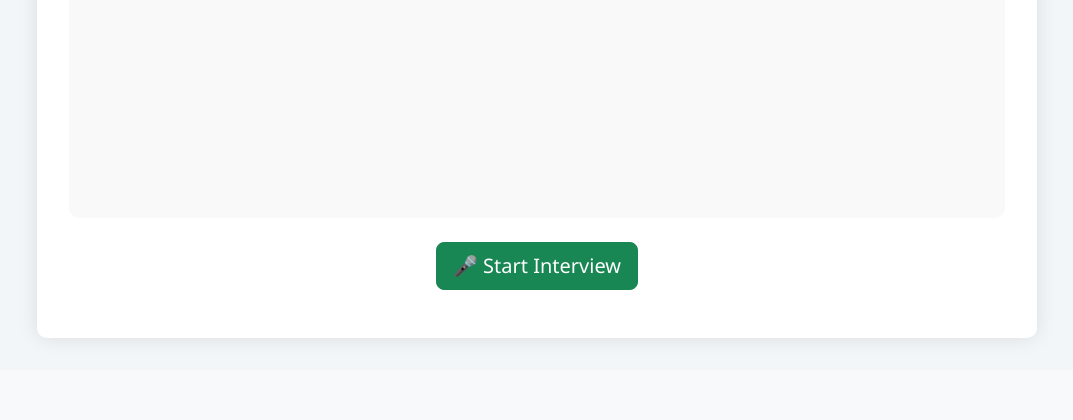
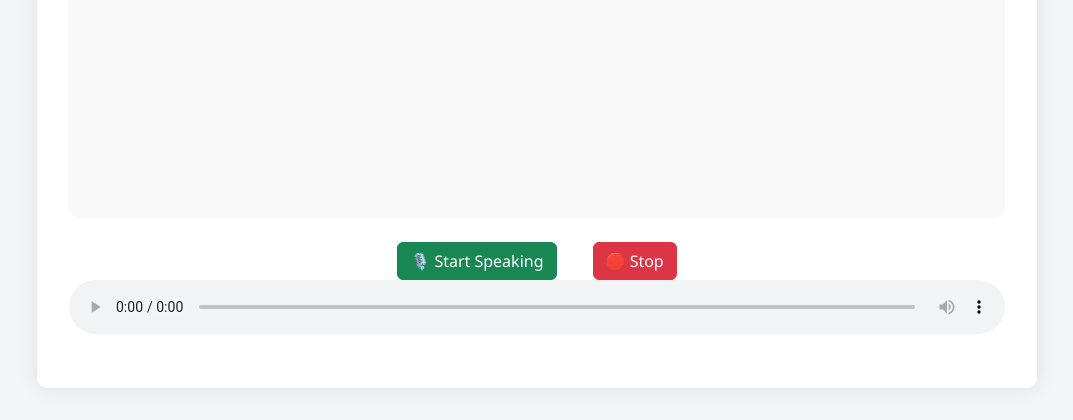
Before and after one commit to remasnamboothiri/job_portalweb, a Django app: template templates/jobapp/interview_ai.html in a window 1280 px wide. Shown: the part 485-905 px from the top of the page, without its empty margins (103-1176 px from the left). Before the commit the page ends 828 px from the top, so only its background shows below. Run offline with Django 3.2, Linux system fonts and the light colour scheme; the template is opened without the code that fills it, so the values that code supplies are empty.

Commit message:
some corrections are made in intervieww_ai.html

```diff
--- a/templates/jobapp/interview_ai.html
+++ b/templates/jobapp/interview_ai.html
@@ -103,8 +103,8 @@
     </div>
   </div>
 
-  <div class="controls" id="voiceControls" style="display:none;">
-    <button class="btn btn-success" id="speakBtn">🎙️ Start Speaking</button>
+  <div class="controls">
+    <button class="btn btn-success" id="startBtn">🎙️ Start Speaking</button>
     <button class="btn btn-danger" id="stopBtn">🛑 Stop</button>
   </div>
 
@@ -112,11 +112,7 @@
     <source src="/media/tts/audio.mp3" type="audio/mpeg">
   </audio>  {% endcomment %}
 
-  <div class="text-center mb-3" id="startInterview">
-    <button class="btn btn-success btn-lg" id="startBtn">🎤 Start Interview</button>
-  </div>
-
-  <audio controls class="mb-3 w-100" id="aiAudio" style="display:none;">
+  <audio controls autoplay class="mb-3 w-100" id="aiAudio">
     <source src="{{ audio_url }}" type="audio/mpeg">
     Your browser does not support the audio element.
   </audio>
@@ -133,20 +129,12 @@
   const chatBox = document.getElementById("chatBox");
   const aiAudio = document.getElementById("aiAudio");
 
-  // Start interview on button click
-  document.getElementById('startBtn').onclick = () => {
-    document.getElementById('startInterview').style.display = 'none';
-    document.getElementById('voiceControls').style.display = 'block';
-    aiAudio.style.display = 'block';
-
-    console.log('Audio source:', aiAudio.src);
-    aiAudio.play().then(() => {
-      console.log('Audio playing successfully');
-    }).catch(e => {
-      console.error('Audio play failed:', e);
-      alert('Audio failed to play. Please check your browser settings.');
-    });
-  };
+  // Auto-play when page loads
+  window.addEventListener('load', () => {
+    setTimeout(() => {
+      aiAudio.play().catch(e => console.log('Autoplay blocked'));
+    }, 1000);
+  });
 
   let recognition;
   if ('webkitSpeechRecognition' in window) {
@@ -196,8 +184,11 @@
     alert("Voice input not supported in your browser. Use Google Chrome.");
   }
 
-  document.getElementById('speakBtn').onclick = () => recognition && recognition.start();
-  document.getElementById('stopBtn').onclick = () => recognition && recognition.stop();
+  startBtn.onclick = () => {
+    aiAudio.play().catch(e => console.log('Audio play failed'));
+    recognition && recognition.start();
+  };
+  stopBtn.onclick = () => recognition && recognition.stop();
 </script>
 
 </body>
```
